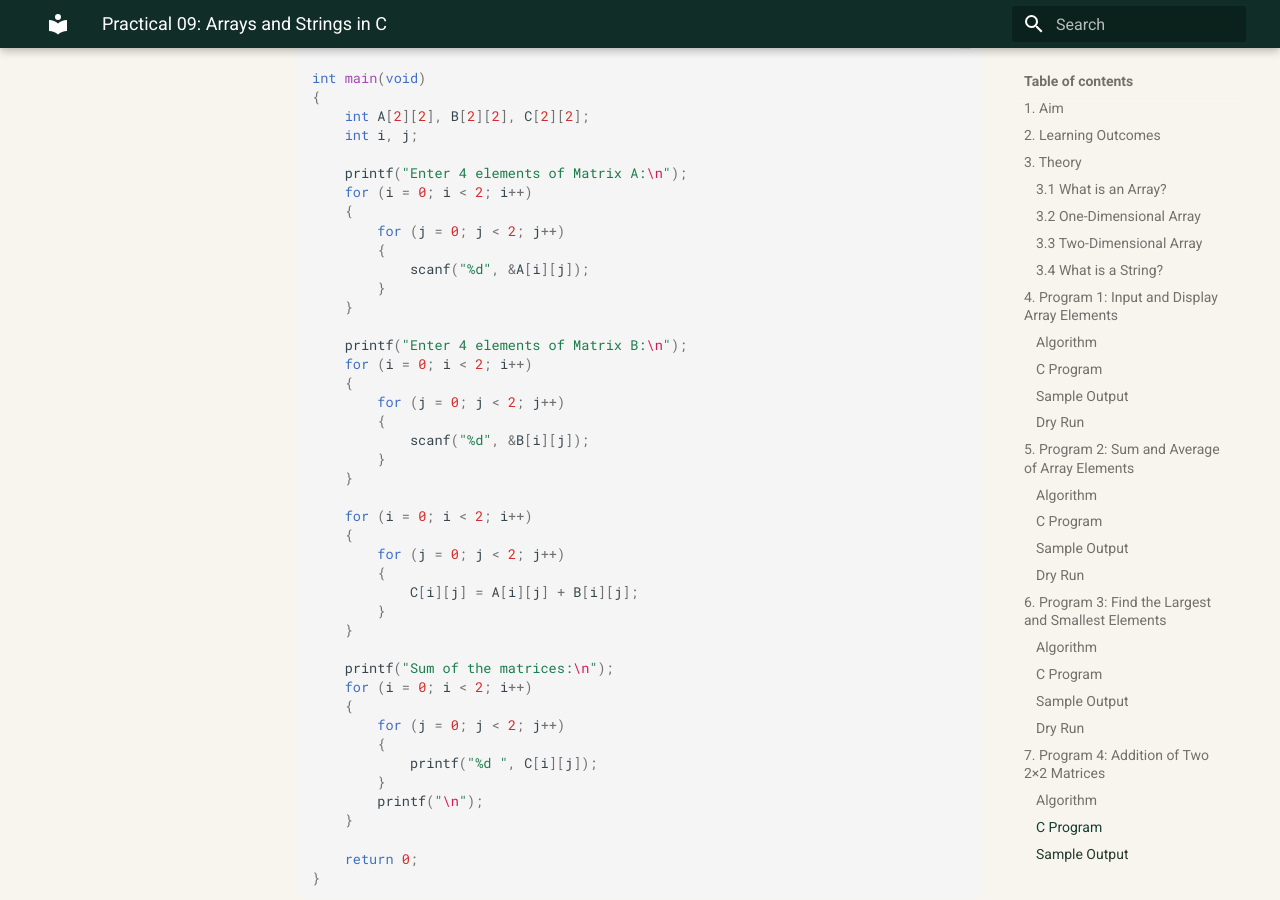
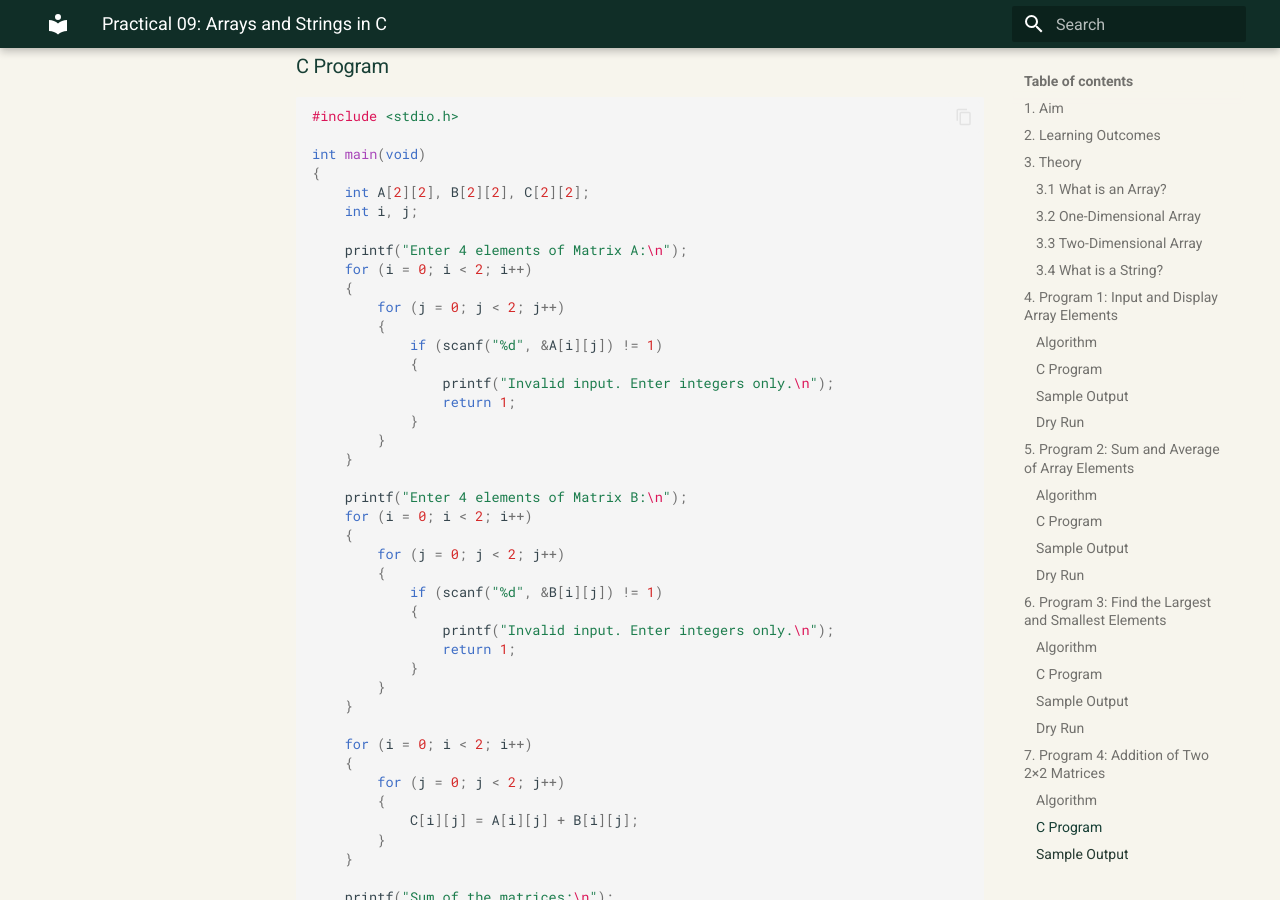
Before and after one commit to taimiyatahsin0-png/nu-cse-notes-store, an MkDocs documentation site: the page built from docs/subjects/spl-lab/09-arrays-and-strings.md, in a window 1280 px wide and 900 px high, scrolled down 7889 px. Built offline with MkDocs 1.6.1 and Material for MkDocs 9.7.7, drawn with Linux system fonts in a browser that asks for light colours; some of the changed text lies outside the part shown.

Commit message:
Validate array and matrix input

```diff
--- a/docs/subjects/spl-lab/09-arrays-and-strings.md
+++ b/docs/subjects/spl-lab/09-arrays-and-strings.md
@@ -114,7 +114,11 @@ int main(void)
 
     for (i = 0; i < 5; i++)
     {
-        scanf("%d", &numbers[i]);
+        if (scanf("%d", &numbers[i]) != 1)
+        {
+            printf("Invalid input. Enter integers only.\n");
+            return 1;
+        }
     }
 
     printf("Array elements are:\n");
@@ -311,7 +315,11 @@ int main(void)
     {
         for (j = 0; j < 2; j++)
         {
-            scanf("%d", &A[i][j]);
+            if (scanf("%d", &A[i][j]) != 1)
+            {
+                printf("Invalid input. Enter integers only.\n");
+                return 1;
+            }
         }
     }
 
@@ -320,7 +328,11 @@ int main(void)
     {
         for (j = 0; j < 2; j++)
         {
-            scanf("%d", &B[i][j]);
+            if (scanf("%d", &B[i][j]) != 1)
+            {
+                printf("Invalid input. Enter integers only.\n");
+                return 1;
+            }
         }
     }
 
```
